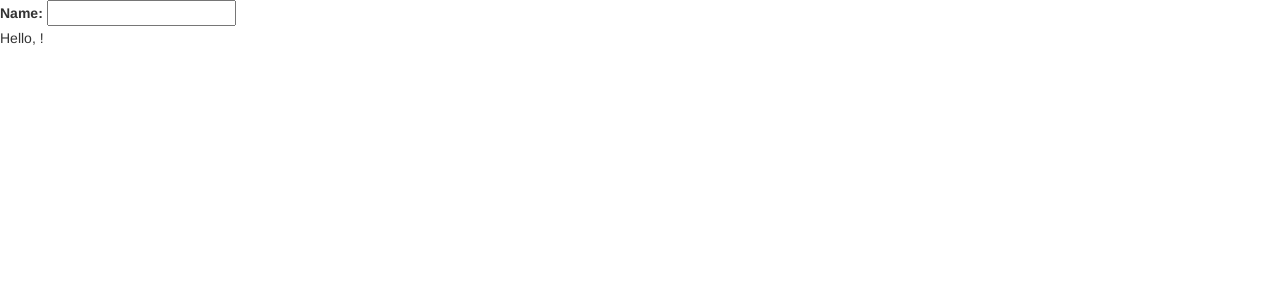
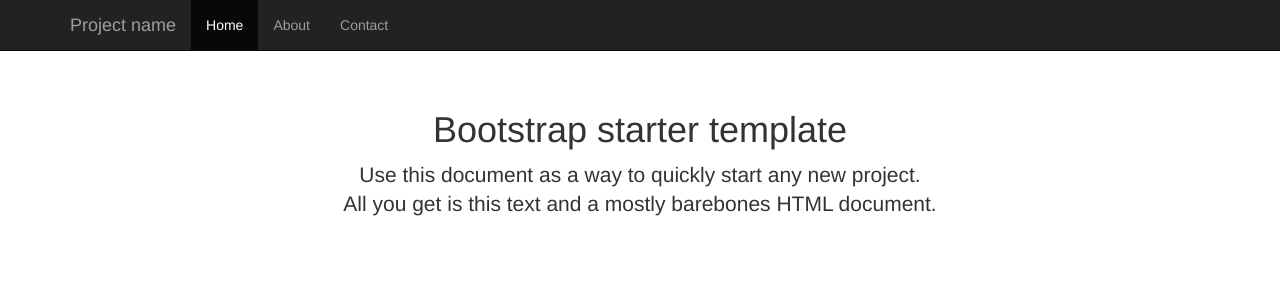
Before and after one commit to hannanxp/angular1x, a website: page index.html in a window 1280 px wide. Drawn offline with nearby package versions, Linux system fonts and the light colour scheme.

Commit message:
add bootstrap starter template n css

```diff
--- a/index.html
+++ b/index.html
@@ -5,14 +5,41 @@
     <title>Angularjs Tutorial - WGS 2017</title>
     <link rel="stylesheet" href="node_modules/bootstrap/dist/css/bootstrap.css" />
     <script src="node_modules/angular/angular.min.js"></script>
+    <link href="starter-template.css" rel="stylesheet">
+
   </head>
   <body>
 
-    <div>
-      <label>Name:</label>
-      <input type="text" ng-model="yourName" >
-    </div>
-    <p>Hello, {{yourName}}!</p>
+    <nav class="navbar navbar-inverse navbar-fixed-top">
+      <div class="container">
+        <div class="navbar-header">
+          <button type="button" class="navbar-toggle collapsed" data-toggle="collapse" data-target="#navbar" aria-expanded="false" aria-controls="navbar">
+            <span class="sr-only">Toggle navigation</span>
+            <span class="icon-bar"></span>
+            <span class="icon-bar"></span>
+            <span class="icon-bar"></span>
+          </button>
+          <a class="navbar-brand" href="#">Project name</a>
+        </div>
+        <div id="navbar" class="collapse navbar-collapse">
+          <ul class="nav navbar-nav">
+            <li class="active"><a href="#">Home</a></li>
+            <li><a href="#about">About</a></li>
+            <li><a href="#contact">Contact</a></li>
+          </ul>
+        </div><!--/.nav-collapse -->
+      </div>
+    </nav>
+
+    <div class="container">
+
+      <div class="starter-template">
+        <h1>Bootstrap starter template</h1>
+        <p class="lead">Use this document as a way to quickly start any new project.<br> All you get is this text and a mostly barebones HTML document.</p>
+      </div>
+
+    </div><!-- /.container -->
+
 
   </body>
 </html>
--- /dev/null
+++ b/starter-template.css
@@ -0,0 +1,7 @@
+body {
+  padding-top: 50px;
+}
+.starter-template {
+  padding: 40px 15px;
+  text-align: center;
+}
```
